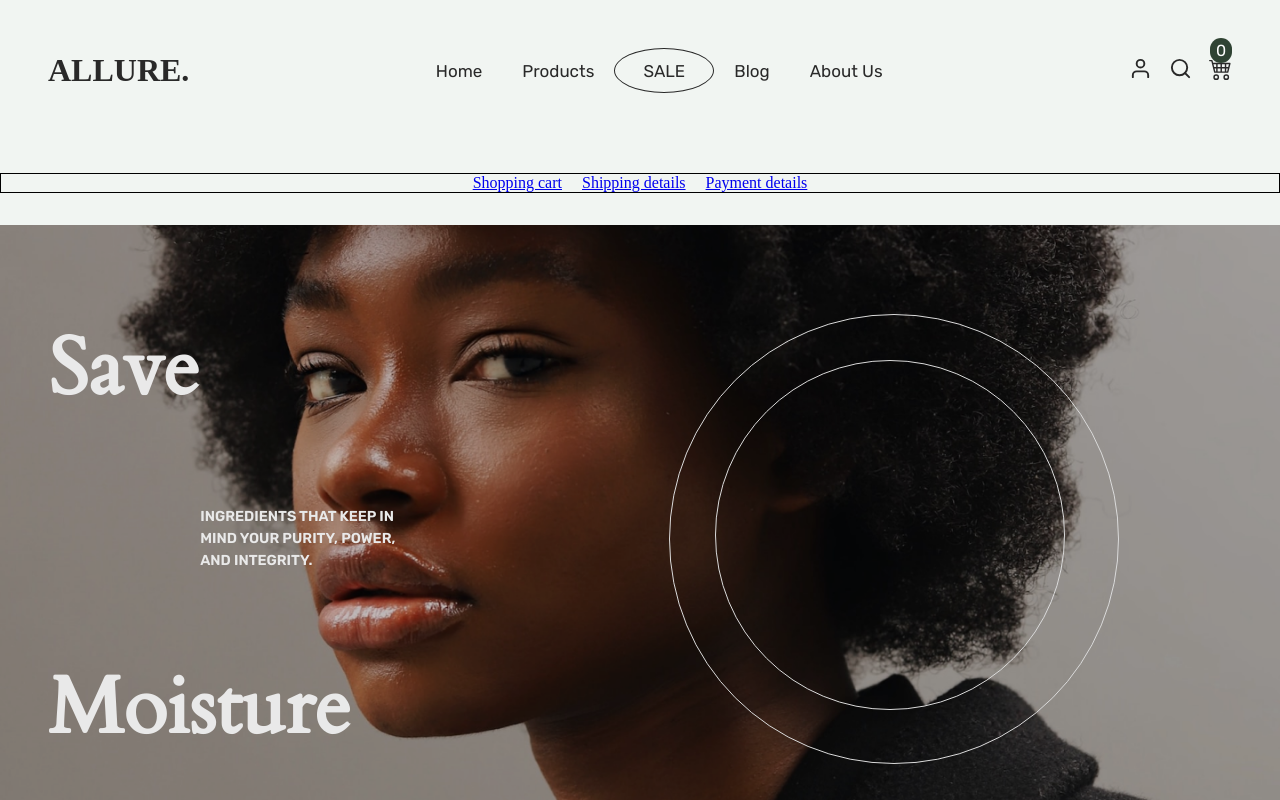
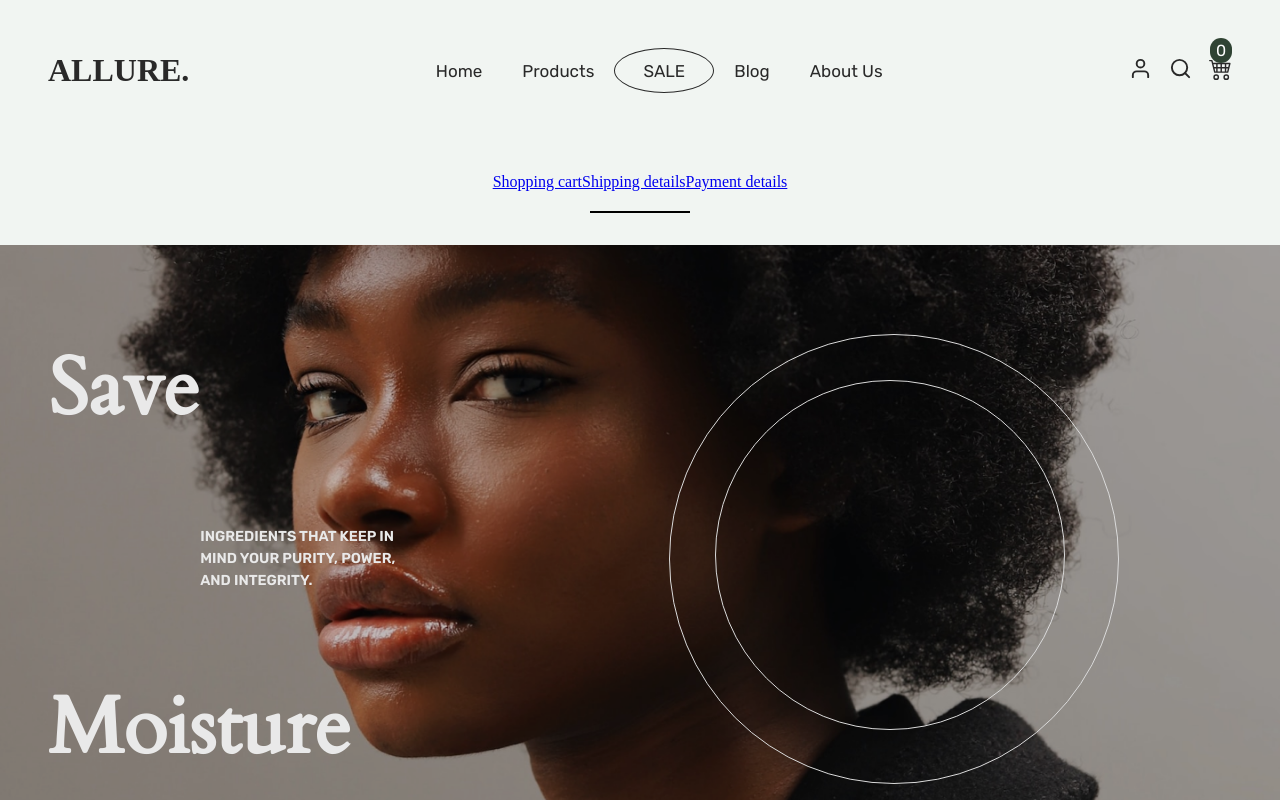
Before and after one commit to Kel-VinTech/Allure-ecommerce, a React (Vite) app: page /cart in a window 1280 px wide. Shown: the top 800 px of the page. Built offline with nearby package versions, Linux system fonts and the light colour scheme.

Commit message:
made changes

```diff
--- a/src/pages/Cart/index.jsx
+++ b/src/pages/Cart/index.jsx
@@ -5,11 +5,14 @@ import "/src/scss/Cart.scss";
 const Cart = () => {
     return <main>
         <div className="cart">
-    <div className="cart-link">
-        <Link to="#">Shopping cart</Link>
-        <Link to="#">Shipping details</Link>
-        <Link to="#">Payment details</Link>
-    </div>
+            <div className="cart-link">
+                <div className="links">
+                <Link to="#">Shopping cart</Link>
+                <Link to="#">Shipping details</Link>
+                <Link to="#">Payment details</Link>
+                </div>
+                <div className="cart-line"></div>
+            </div>
         </div>
     </main>
 }
--- a/src/scss/Cart.scss
+++ b/src/scss/Cart.scss
@@ -2,17 +2,22 @@ main{
 
     .cart{
         padding: 2rem 0;
+        position: relative;
 
         .cart-link{
             display: flex;
+            flex-direction: column;
             justify-content: center;
             align-items: center;
             gap: 20px;
+        }
+        .cart-line{
             border: 1px solid #000;
-
-            .a{
-                gap: 20px;
-            }
+            width: 100px;
+            display: flex;
+            flex-direction: column;
+            justify-content: center;
+            align-items: center;
         }
     }
 }
```
